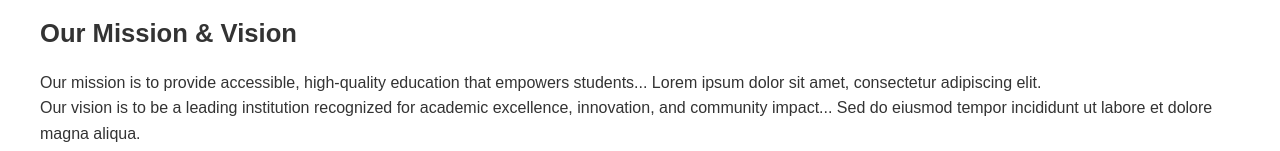
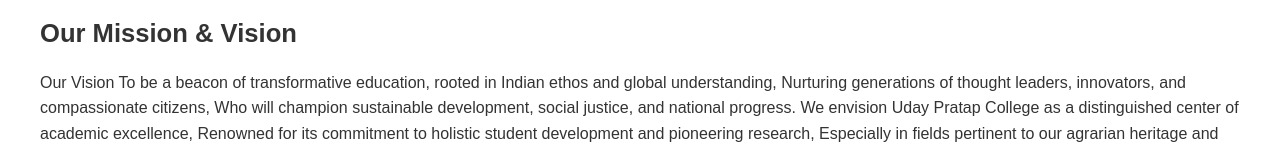
Before and after one commit to insatiatedsoulcode/college-website-react, a React (Create React App) app: page /about in a window 1280 px wide. Shown: the part 785-936 px from the top of the page. Built offline with nearby package versions, Linux system fonts and the light colour scheme.

Commit message:
minor changes

```diff
--- a/src/pages/AboutPage.js
+++ b/src/pages/AboutPage.js
@@ -67,11 +67,167 @@
 
         <h3>Our Mission & Vision</h3>
         <p>
-          Our mission is to provide accessible, high-quality education that empowers students... Lorem ipsum dolor sit amet, consectetur adipiscing elit.
-        </p>
+        Our Vision
+        To be a beacon of transformative education, rooted in Indian ethos and global understanding,
+        Nurturing generations of thought leaders, innovators, and compassionate citizens,
+        Who will champion sustainable development, social justice, and national progress.
+        We envision Uday Pratap College as a distinguished center of academic excellence,
+        Renowned for its commitment to holistic student development and pioneering research,
+        Especially in fields pertinent to our agrarian heritage and contemporary scientific advancements.
+
+        Our aspiration is to cultivate an environment where knowledge is not merely acquired, but created,
+        Where curiosity is ignited, critical thinking is honed, and creativity flourishes.
+        We see a future where our alumni are catalysts for positive change,
+        Leading with integrity, wisdom, and a profound sense of service to humanity.
+
+        Uday Pratap College will be a vibrant hub of intellectual discourse,
+        Fostering interdisciplinary collaboration and a culture of lifelong learning.
+        We aim to be a model institution, seamlessly blending tradition with modernity,
+        Preserving our rich cultural legacy while embracing innovation and future-oriented pedagogies.
+
+        Our campus will be a sanctuary for diverse talents and perspectives,
+        Promoting inclusivity, equity, and mutual respect among all stakeholders.
+        We strive to be a globally recognized institution,
+        Attracting scholars and students from across the nation and the world,
+        Contributing significantly to the global pool of knowledge and human resource.
+
+        We envision our graduates as well-rounded individuals,
+        Possessing not only domain expertise but also strong ethical foundations,
+        Effective communication skills, and a deep-seated commitment to societal well-being.
+        They will be adaptable, resilient, and prepared to navigate the complexities of an ever-changing world.
+
+        Our commitment extends to the local community of Varanasi and beyond,
+        Aspiring to be an active partner in regional development,
+        Through extension activities, knowledge sharing, and community-centric research.
+        We see Uday Pratap College as a vital contributor to India's journey towards becoming a knowledge superpower,
+        Steadfast in its dedication to excellence, service, and the pursuit of truth.
+
+        To be an institution where heritage inspires progress,
+        Where learning empowers, and where every individual is enabled to reach their fullest potential.
+        We look towards a horizon where Uday Pratap College stands tall,
+        As a symbol of educational eminence and societal impact,
+        Illuminating minds and shaping a brighter future for all.
+        This is our enduring vision, our guiding star.</p>
         <p>
-          Our vision is to be a leading institution recognized for academic excellence, innovation, and community impact... Sed do eiusmod tempor incididunt ut labore et dolore magna aliqua.
-        </p>
+        Our mission is to provide accessible, high-quality education across diverse disciplines,
+        Including arts, sciences, commerce, agriculture, and emerging fields,
+        Empowering students from all sections of society with knowledge, skills, and values.
+        We are committed to fostering an intellectually stimulating and supportive learning environment,
+        That encourages academic rigor, critical inquiry, and innovative thinking.
+
+        To achieve our vision, we will:
+
+        Deliver Academic Excellence:
+
+        Implement dynamic and relevant curricula, benchmarked against global standards.
+
+        Employ innovative teaching methodologies and cutting-edge educational technologies.
+
+        Promote a culture of continuous faculty development and scholarly pursuit.
+
+        Conduct fair and transparent assessment systems that evaluate true understanding.
+
+        Offer a wide array of academic programs catering to diverse interests and career aspirations.
+
+        Strengthen library resources, laboratories, and IT infrastructure.
+
+        Encourage student participation in seminars, workshops, and conferences.
+
+        Promote Holistic Development:
+
+        Integrate co-curricular and extra-curricular activities for overall personality development.
+
+        Nurture leadership qualities, teamwork, and communication skills.
+
+        Instill ethical values, social responsibility, and civic awareness.
+
+        Provide robust student support services, including mentoring and counseling.
+
+        Encourage participation in sports, arts, and cultural activities.
+
+        Foster a sense of discipline, dedication, and perseverance.
+
+        Develop emotional intelligence and interpersonal skills.
+
+        Advance Research and Innovation:
+
+        Cultivate a vibrant research ecosystem that addresses societal needs and advances knowledge.
+
+        Encourage faculty and students to undertake original research and publish scholarly work.
+
+        Foster interdisciplinary research collaborations, both nationally and internationally.
+
+        Promote innovation, entrepreneurship, and the application of knowledge.
+
+        Seek funding and establish partnerships for research projects.
+
+        Disseminate research findings for the benefit of academia and society.
+
+        Support the development of research infrastructure and facilities.
+
+        Ensure Inclusivity and Equity:
+
+        Provide equal opportunities for all students, irrespective of background.
+
+        Create a welcoming, safe, and inclusive campus environment.
+
+        Implement policies and practices that promote diversity and combat discrimination.
+
+        Offer financial aid and scholarships to deserving and underprivileged students.
+
+        Address the specific needs of differently-abled students.
+
+        Promote gender equality and empower women in education.
+
+        Strengthen Community Engagement:
+
+        Actively engage with the local community through extension programs and outreach activities.
+
+        Apply academic knowledge to solve real-world problems in the region.
+
+        Foster partnerships with local industries, government bodies, and NGOs.
+
+        Promote awareness on issues of social relevance, such as environmental sustainability and public health.
+
+        Contribute to the socio-economic development of Varanasi and surrounding areas.
+
+        Encourage volunteerism and community service among students and staff.
+
+        Cultivate National and Global Perspectives:
+
+        Instill a sense of patriotism and dedication to national development.
+
+        Promote an understanding of India's rich cultural heritage and diversity.
+
+        Encourage awareness of global issues and international best practices.
+
+        Facilitate student and faculty exchange programs with other institutions.
+
+        Integrate global perspectives into the curriculum and campus life.
+
+        Develop Employability and Entrepreneurial Skills:
+
+        Equip students with the skills and knowledge required for successful careers.
+
+        Offer career counseling, placement services, and industry-relevant training.
+
+        Promote entrepreneurial spirit and provide support for student startups.
+
+        Bridge the gap between academia and industry through internships and collaborations.
+
+        Enhance soft skills, digital literacy, and vocational competencies.
+
+        Uphold Institutional Integrity and Governance:
+
+        Maintain the highest standards of transparency, accountability, and ethical conduct.
+
+        Ensure efficient and effective institutional management and administration.
+
+        Continuously evaluate and improve our programs and processes.
+
+        Foster a culture of collaboration and shared governance among stakeholders.
+
+        Preserve and enhance the rich legacy and autonomy of the college.</p>
 
         <hr style={{margin: '20px 0'}} />
 
```
